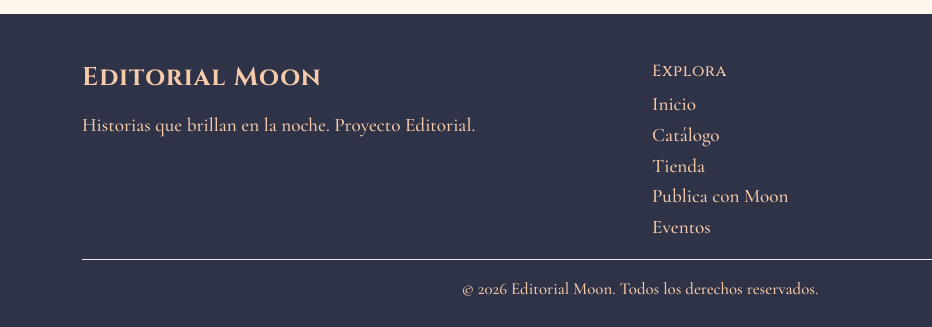
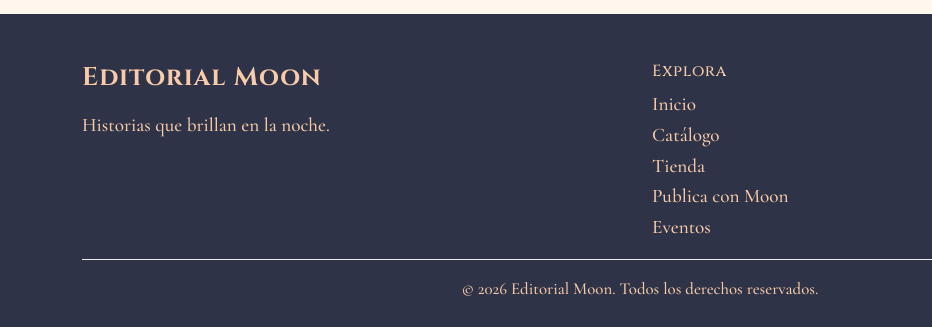
Before and after one commit to EmilyOrozcoUTTT/Editorial-Moon, a plain HTML site: page catalogo.html in a window 1280 px wide. Shown: the part 3503-3830 px from the top of the page, 0-932 px from the left. Drawn offline with nearby package versions, Linux system fonts and the light colour scheme; some packages are replaced by stand-ins of ours; a script that the page names is missing.

Commit message:
ya de una vez actaulizo el catalogo

```diff
--- a/catalogo.html
+++ b/catalogo.html
@@ -63,7 +63,7 @@
 <div class="container">
 <div class="row gy-4">
 <div class="col-12 col-md-6"><p class="nombre-pie">Editorial Moon</p>
-     <p>Historias que brillan en la noche. Proyecto Editorial.</p></div>
+     <p>Historias que brillan en la noche.</p></div>
 <div class="col-6 col-md-3"><h2 class="h6">Explora</h2><ul class="list-unstyled">
      <li><a href="index.html">Inicio</a></li>
      <li><a href="catalogo.html">Catálogo</a></li>
```
